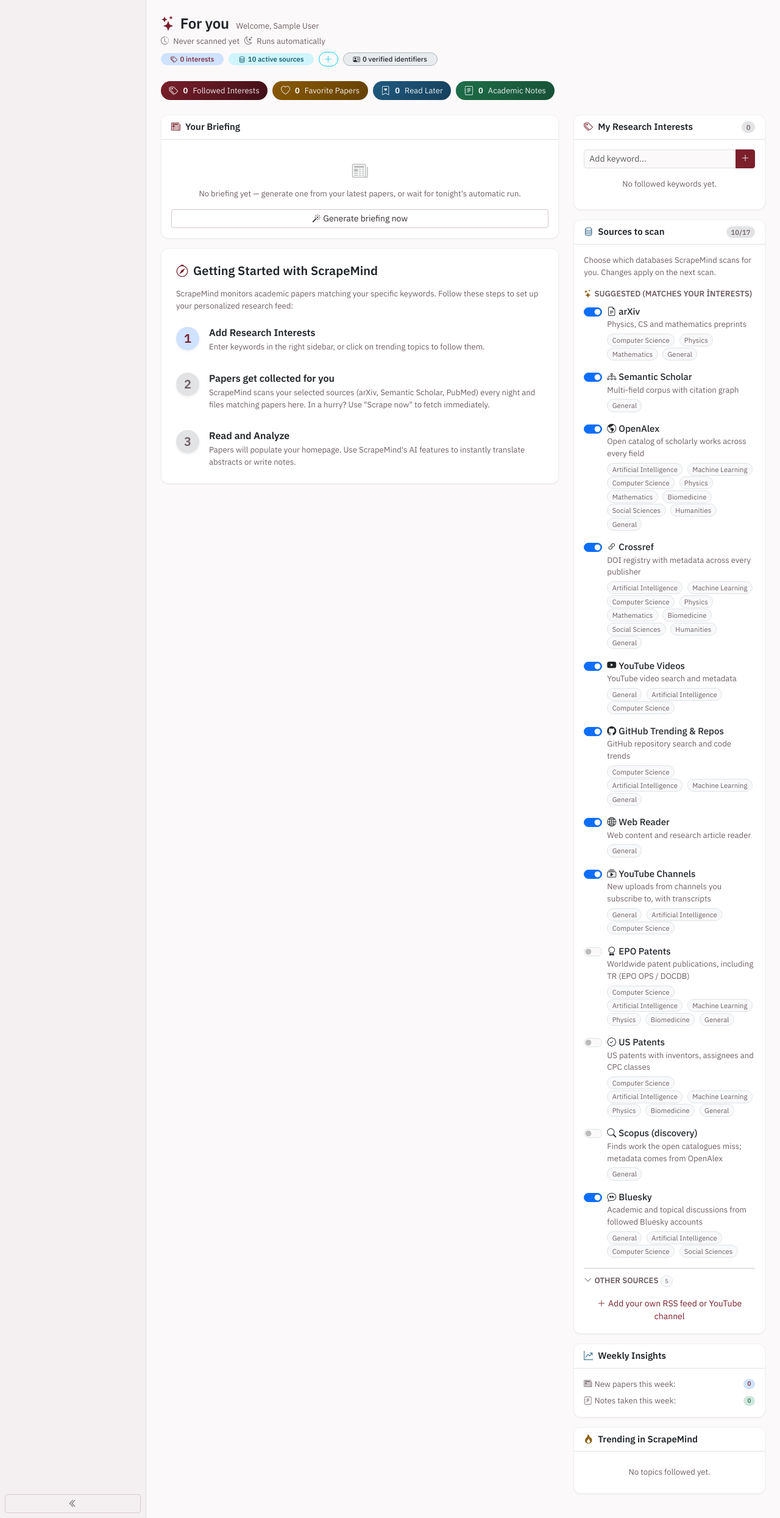
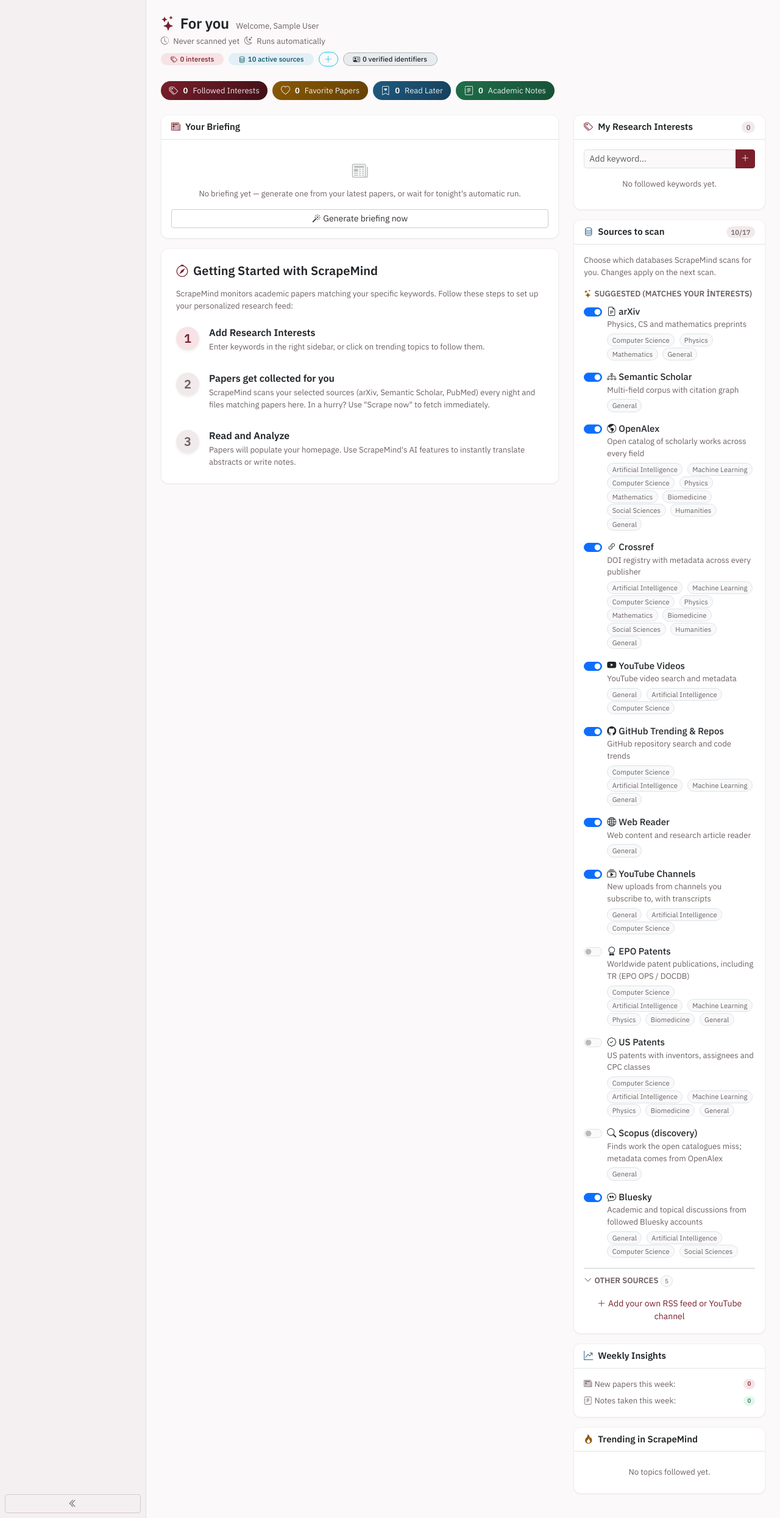
Before and after one commit to AlperEnesErsu/ScrapeMind, a Flask app: page / in a window 1280 px wide. Shown: the part 53-2542 px from the top of the page at 61% size. Run offline with Flask 3, Linux system fonts and the light colour scheme; the visitor is signed in with stand-in values (Sample User, id 1); data comes from the database, SQL or seed files in the repository; data that the repository does not hold is empty; some libraries are stand-ins or nearby versions.

Commit message:
fix(ui): Bootstrap's subtle backgrounds were pairing with our text by luck
The new CI audit failed on its first real run, on a defect that could not be
reproduced locally: `.bg-danger-subtle` with `.text-danger` measures 4.19:1.

It only appears when a service is down. The dashboard health panel renders red
pills for a missing Redis or database, and a development machine has both, so
the pills a developer sees are green and the broken pair never draws. CI has
neither, drew the red ones, and axe measured them.

The subtle family had been missed entirely. `.text-*`, `.bg-*` and
`.text-bg-*` were re-pointed at the palette; `-subtle` was not, so its
backgrounds stayed Bootstrap's while the text on them became ours. Five of the
six happened to clear AA anyway. That is not a system, it is a coincidence
that held five times.

All six are derived from the semantic colours now and measured against the text
colour that actually sits on them: 4.6:1 at worst, on danger. `text-bg-*-subtle`
sets its foreground too, since it previously kept Bootstrap's emphasis colour,
which no longer matches these tints.

The gate learned the third naming convention. It derives pairs from the
stylesheet -- `X-tint`/`X-ink`, `X`/`X-bg`, and now `X`/`X-subtle` -- so the
six subtle pairs are checked with the other thirteen rather than depending on
someone remembering they exist. That was the same failure as `--paper-note` a
commit ago: a pair nobody listed. Mutation-tested by restoring Bootstrap's
#f8d7da and confirming the gate fails.

Also removes an unused pytest import that the previous commit left behind when
the parametrised test became a single one.

Suite: 1190 passed, coverage 81.51%, mypy at its baseline of 95.
Audit: 7 pages, no WCAG 2.2 A/AA violations, no reflow at 280/320/414px.

Co-Authored-By: Claude Opus 5 <noreply@anthropic.com>

```diff
--- a/app/core/static/css/theme.css
+++ b/app/core/static/css/theme.css
@@ -64,6 +64,20 @@ code {
   --danger-hover: #9E2B17;
   --danger-soft:  #E3A294;  /* disabled state only, never for text */
   --info:    #1F5A80;  /* 7.1:1 */
+
+  /* Bootstrap's `-subtle` backgrounds pair with our `.text-*` colours, not
+     with its own, so leaving them at stock values left the pairing to luck.
+     Five of six happened to clear AA; danger did not, at 4.19:1, and CI found
+     it because its database has no Redis to connect to and the health panel
+     therefore rendered the red pills a healthy dev machine never shows.
+     Derived from the semantic colours instead, and measured against the text
+     colour that actually sits on them. */
+  --primary-subtle:   #F7E3E6;  /* 8.3:1 with --bs-primary */
+  --secondary-subtle: #F1EAEB;  /* 5.1:1 with --neutral-600 */
+  --success-subtle:   #E3F7EE;  /* 5.5:1 */
+  --warning-subtle:   #F7F0E3;  /* 5.2:1 */
+  --danger-subtle:    #F7E6E3;  /* 4.6:1 */
+  --info-subtle:      #E3EFF7;  /* 6.3:1 */
 
   /* Type scale. There were twenty different font sizes in this file and
      thirty-five more inline in the templates, several below 11px -- a value
@@ -229,6 +243,30 @@ code {
 
 .border-primary { border-color: var(--brand-700) !important; }
 .border-danger  { border-color: var(--danger) !important; }
+
+/* The subtle family. Templates pair these as `bg-X-subtle text-X`, so both
+   halves have to come from the same palette or the contrast is accidental. */
+.bg-primary-subtle,
+.text-bg-primary-subtle   { background-color: var(--primary-subtle) !important; }
+.bg-secondary-subtle,
+.text-bg-secondary-subtle { background-color: var(--secondary-subtle) !important; }
+.bg-success-subtle,
+.text-bg-success-subtle   { background-color: var(--success-subtle) !important; }
+.bg-warning-subtle,
+.text-bg-warning-subtle   { background-color: var(--warning-subtle) !important; }
+.bg-danger-subtle,
+.text-bg-danger-subtle    { background-color: var(--danger-subtle) !important; }
+.bg-info-subtle,
+.text-bg-info-subtle      { background-color: var(--info-subtle) !important; }
+
+/* `text-bg-*-subtle` sets a background only; without this the badge keeps
+   Bootstrap's own emphasis colour, which no longer matches these tints. */
+.text-bg-primary-subtle   { color: var(--brand-700) !important; }
+.text-bg-secondary-subtle { color: var(--neutral-600) !important; }
+.text-bg-success-subtle   { color: var(--success) !important; }
+.text-bg-warning-subtle   { color: var(--warning) !important; }
+.text-bg-danger-subtle    { color: var(--danger) !important; }
+.text-bg-info-subtle      { color: var(--info) !important; }
 
 /* The audit measured these still carrying Bootstrap's own colours: outline
    secondary at #6c757d (4.47:1) and the warning variants at #ffc107 (1.55:1).
```
Also changed, not shown: tests/core/test_design_system.py (+12 -6 lines).
